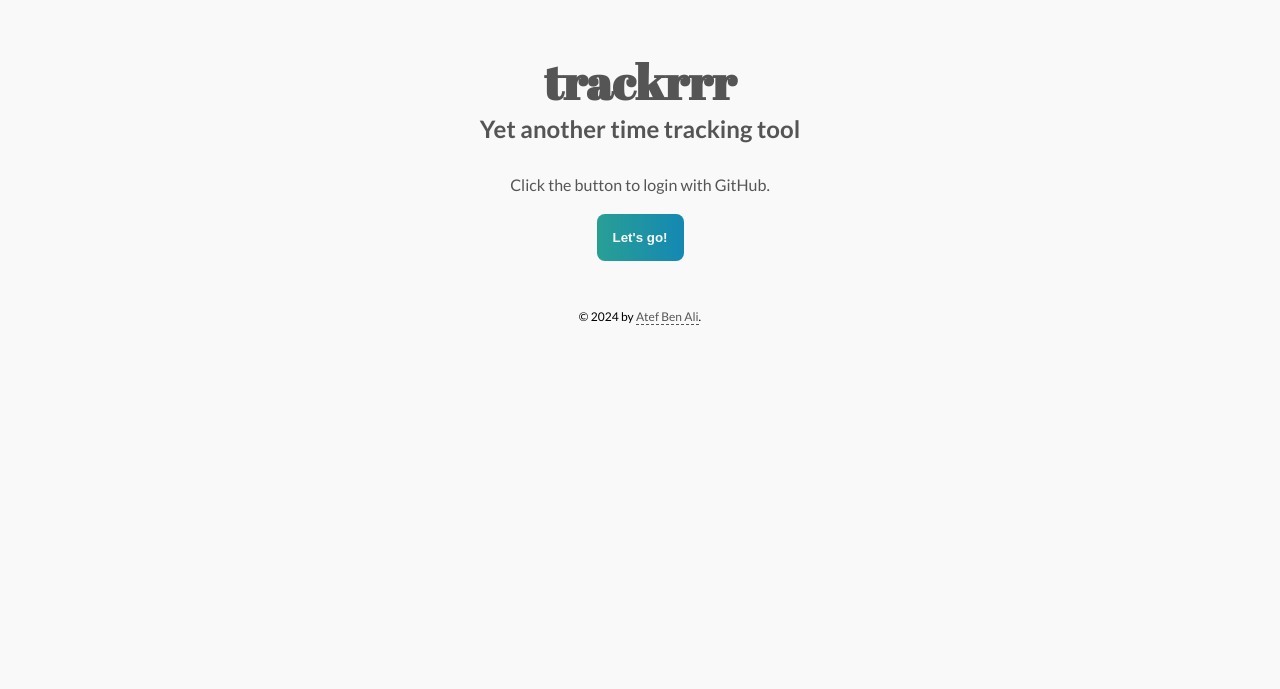
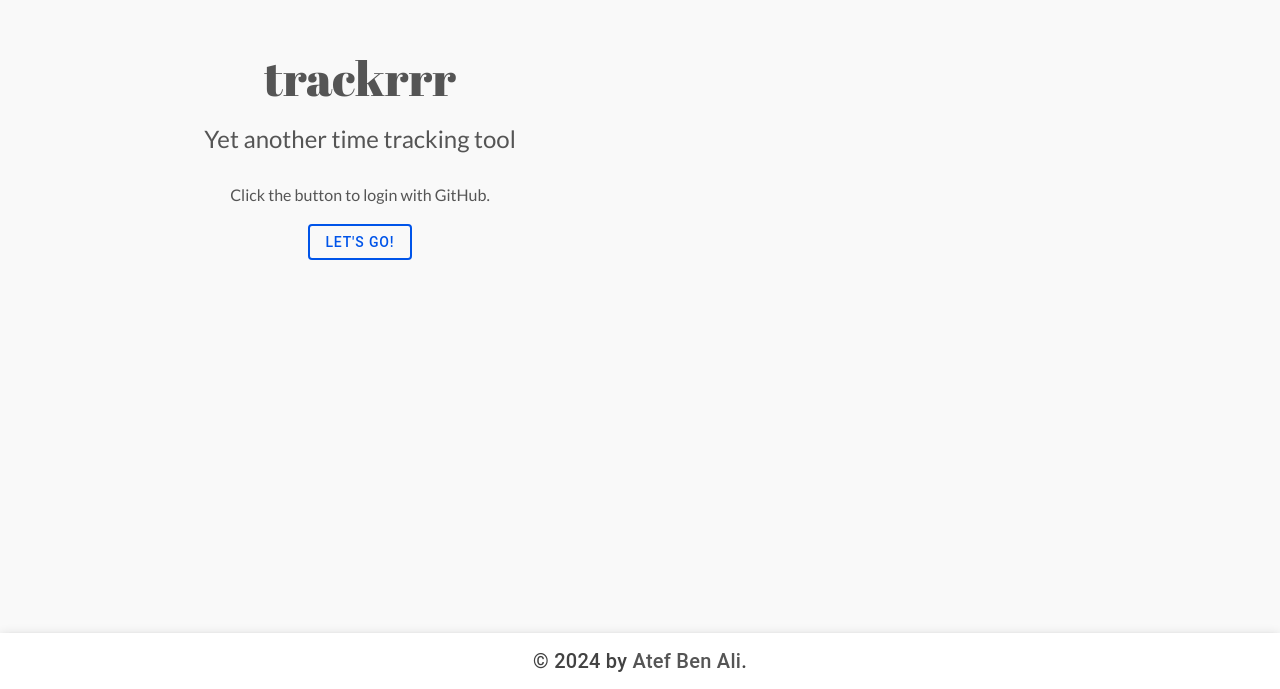
Before and after one commit to atefBB/ionic-tackrrr, a React (Create React App) app: page / in a window 1280 px wide. Shown: the part 111-800 px from the top of the page. Built offline with nearby package versions, Linux system fonts and the light colour scheme; no server answers.

Commit message:
feat: adapt app to `ionic`

```diff
--- a/src/components/App.tsx
+++ b/src/components/App.tsx
@@ -1,5 +1,12 @@
 import { Fragment, useState, useEffect } from "react";
 import { IonApp, IonPage } from "@ionic/react";
+import {
+  IonMenuButton,
+  IonHeader,
+  IonToolbar,
+  IonTitle,
+  IonButtons,
+} from "@ionic/react";
 
 import supabase from "../lib/supabase";
 
@@ -8,10 +15,23 @@ import { Home } from "../pages/Home";
 import Header from "../components/Header";
 import { Footer } from "./Footer";
 
-// eslint-disable-next-line
 import { setupIonicReact } from "@ionic/react";
 
-//import "@ionic/react/css/core.css";
+import "@ionic/react/css/core.css";
+/* Basic CSS for apps built with Ionic */
+import "@ionic/react/css/normalize.css";
+import "@ionic/react/css/structure.css";
+import "@ionic/react/css/typography.css";
+
+/* Optional CSS utils that can be commented out */
+import "@ionic/react/css/padding.css";
+import "@ionic/react/css/float-elements.css";
+import "@ionic/react/css/text-alignment.css";
+import "@ionic/react/css/text-transformation.css";
+import "@ionic/react/css/flex-utils.css";
+import "@ionic/react/css/display.css";
+
+setupIonicReact();
 
 export function App() {
   const [user, setUser] = useState<any>(null);
@@ -35,14 +55,22 @@ export function App() {
 
   return (
     <IonApp>
-      <IonPage>
+      {user !== null ? <Header user={user} /> : null}
+      <IonPage id="main-content">
         {user === null ? (
           <div className="container">
             <AuthForm />
           </div>
         ) : (
           <Fragment>
-            <Header user={user} />
+            <IonHeader>
+              <IonToolbar>
+                <IonButtons slot="end">
+                  <IonMenuButton></IonMenuButton>
+                </IonButtons>
+                <IonTitle className="ion-margin-horizontal">trackrrr</IonTitle>
+              </IonToolbar>
+            </IonHeader>
             <Home user={user} />
           </Fragment>
         )}
--- a/src/components/AuthForm.tsx
+++ b/src/components/AuthForm.tsx
@@ -1,4 +1,5 @@
 import { useState } from "react";
+import { IonButton } from "@ionic/react";
 
 import supabase from "../lib/supabase";
 
@@ -25,13 +26,13 @@ export function AuthForm() {
 
       <p>Click the button to login with GitHub.</p>
 
-      <button
-        type="button"
+      <IonButton
+        fill="outline"
         className="auth-button__clz turquoise-flow"
         onClick={handleLoginButtonOnClickEvent}
       >
         Let's go!
-      </button>
+      </IonButton>
     </div>
   );
 }
--- a/src/components/Footer.tsx
+++ b/src/components/Footer.tsx
@@ -1,10 +1,16 @@
+import { IonFooter, IonTitle, IonToolbar } from "@ionic/react";
+
 import "../styles/Footer.scss";
 
 export function Footer() {
   return (
-    <footer>
-      &copy; {new Date().getFullYear()} by{" "}
-      <a href="https://github.com/atefBB">Atef Ben Ali</a>.
-    </footer>
+    <IonFooter>
+      <IonToolbar>
+        <IonTitle>
+          &copy; {new Date().getFullYear()} by{" "}
+          <a href="https://github.com/atefBB">Atef Ben Ali</a>.
+        </IonTitle>
+      </IonToolbar>
+    </IonFooter>
   );
 }
--- a/src/components/Header.tsx
+++ b/src/components/Header.tsx
@@ -1,3 +1,13 @@
+import {
+  IonHeader,
+  IonToolbar,
+  IonContent,
+  IonButtons,
+  IonButton,
+  IonAvatar,
+  IonMenu,
+} from "@ionic/react";
+
 import supabase from "../lib/supabase";
 
 import "../styles/Header.scss";
@@ -9,17 +19,31 @@ const Header = ({ user }: any) => {
   };
 
   return (
-    <header>
-      <div className="header__logo">trackrrr</div>
-      {user && (
-        <div className="header__user">
-          <p className="header__user-email">{user.email}</p>|
-          <button className="header__user-logout" onClick={handleLogout}>
-            Logout
-          </button>
-        </div>
-      )}
-    </header>
+    <IonMenu side="end" contentId="main-content">
+      <IonHeader>
+        <IonToolbar>
+          <IonButtons slot="secondary">
+            <IonButton>{user.user_metadata.full_name}</IonButton>
+          </IonButtons>
+          <IonButtons slot="primary">
+            <IonButton>
+              <IonAvatar>
+                <img src={user.user_metadata.avatar_url} alt="Avatar" />
+              </IonAvatar>
+            </IonButton>
+          </IonButtons>
+        </IonToolbar>
+      </IonHeader>
+      <IonContent className="ion-padding">
+        <IonButton
+          fill="clear"
+          className="ion-float-right"
+          onClick={handleLogout}
+        >
+          Logout
+        </IonButton>
+      </IonContent>
+    </IonMenu>
   );
 };
 
--- a/src/pages/Home.tsx
+++ b/src/pages/Home.tsx
@@ -2,7 +2,7 @@ import TaskList from "../components/TaskList";
 
 export function Home({ user }: any) {
   return (
-    <div className="container">
+    <div className="ion-padding container">
       <TaskList user={user} />
     </div>
   );
--- a/src/styles/Footer.scss
+++ b/src/styles/Footer.scss
@@ -1,8 +1,6 @@
-footer {
-  margin-top: 3rem;
+ion-footer {
   text-align: center;
   font-size: 0.75rem;
-  padding-bottom: 2rem;
 
   a {
     text-decoration: none;
--- a/src/styles/index.scss
+++ b/src/styles/index.scss
@@ -1,5 +1,5 @@
-@import url('https://fonts.googleapis.com/css2?family=Abril+Fatface&family=Lato:wght@100;300;400;700;900&display=swap');
-@import 'helper/Margins.scss';
+@import url("https://fonts.googleapis.com/css2?family=Abril+Fatface&family=Lato:wght@100;300;400;700;900&display=swap");
+@import "helper/Margins.scss";
 
 :root {
   --black: #555555;
@@ -9,7 +9,6 @@
   --orange: #f6bc65;
 }
 
-
 * {
   padding: 0;
   margin: 0;
@@ -17,41 +16,42 @@
 
 body {
   margin: 0;
-  font-family: 'Lato', sans-serif;
+  font-family: "Lato", sans-serif;
   -webkit-font-smoothing: antialiased;
   -moz-osx-font-smoothing: grayscale;
   background: var(--white);
 }
 
 code {
-  font-family: source-code-pro, Menlo, Monaco, Consolas, 'Courier New',
+  font-family: source-code-pro, Menlo, Monaco, Consolas, "Courier New",
     monospace;
 }
 
 h1 {
-  font-family: 'Abril Fatface', cursive;
+  font-family: "Abril Fatface", cursive;
   font-size: 3rem;
 }
 
-h2, h3, h4 {
+h2,
+h3,
+h4 {
   margin-bottom: 1rem;
 }
 
 .container {
-  margin: 0 auto;
+  margin: 0;
   padding: 0 1rem;
   max-width: 45rem;
 
   @media screen and (min-width: 600px) {
     padding: 0 4rem;
   }
-
 }
 
 button {
   padding: 1rem;
   border: none;
-  border-radius: .5rem;
+  border-radius: 0.5rem;
 
   &:hover {
     cursor: pointer;
@@ -59,8 +59,16 @@ button {
 
   &.turquoise-flow {
     background: #136a8a; /* fallback for old browsers */
-    background: -webkit-linear-gradient(to left, var(--turquoise), var(--mint)); /* Chrome 10-25, Safari 5.1-6 */
-    background: linear-gradient(to left, var(--turquoise), var(--mint)); /* W3C, IE 10+/ Edge, Firefox 16+, Chrome 26+, Opera 12+, Safari 7+ */
+    background: -webkit-linear-gradient(
+      to left,
+      var(--turquoise),
+      var(--mint)
+    ); /* Chrome 10-25, Safari 5.1-6 */
+    background: linear-gradient(
+      to left,
+      var(--turquoise),
+      var(--mint)
+    ); /* W3C, IE 10+/ Edge, Firefox 16+, Chrome 26+, Opera 12+, Safari 7+ */
     font-weight: 700;
     color: var(--white);
 
@@ -75,7 +83,7 @@ form {
 
 input {
   border: none;
-  border-radius: .5rem;
+  border-radius: 0.5rem;
   height: 3.125rem;
   padding-left: 1rem;
 }
```
